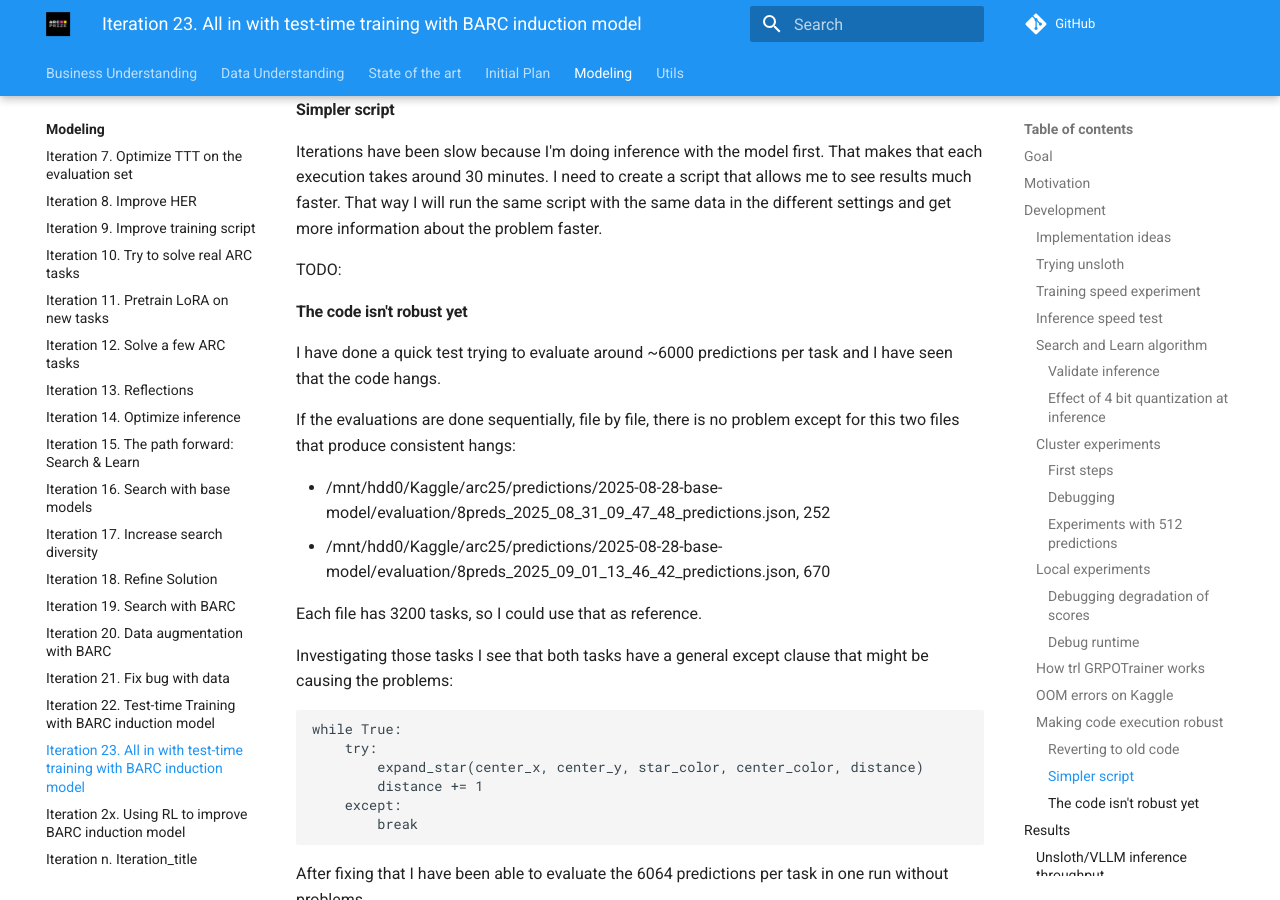
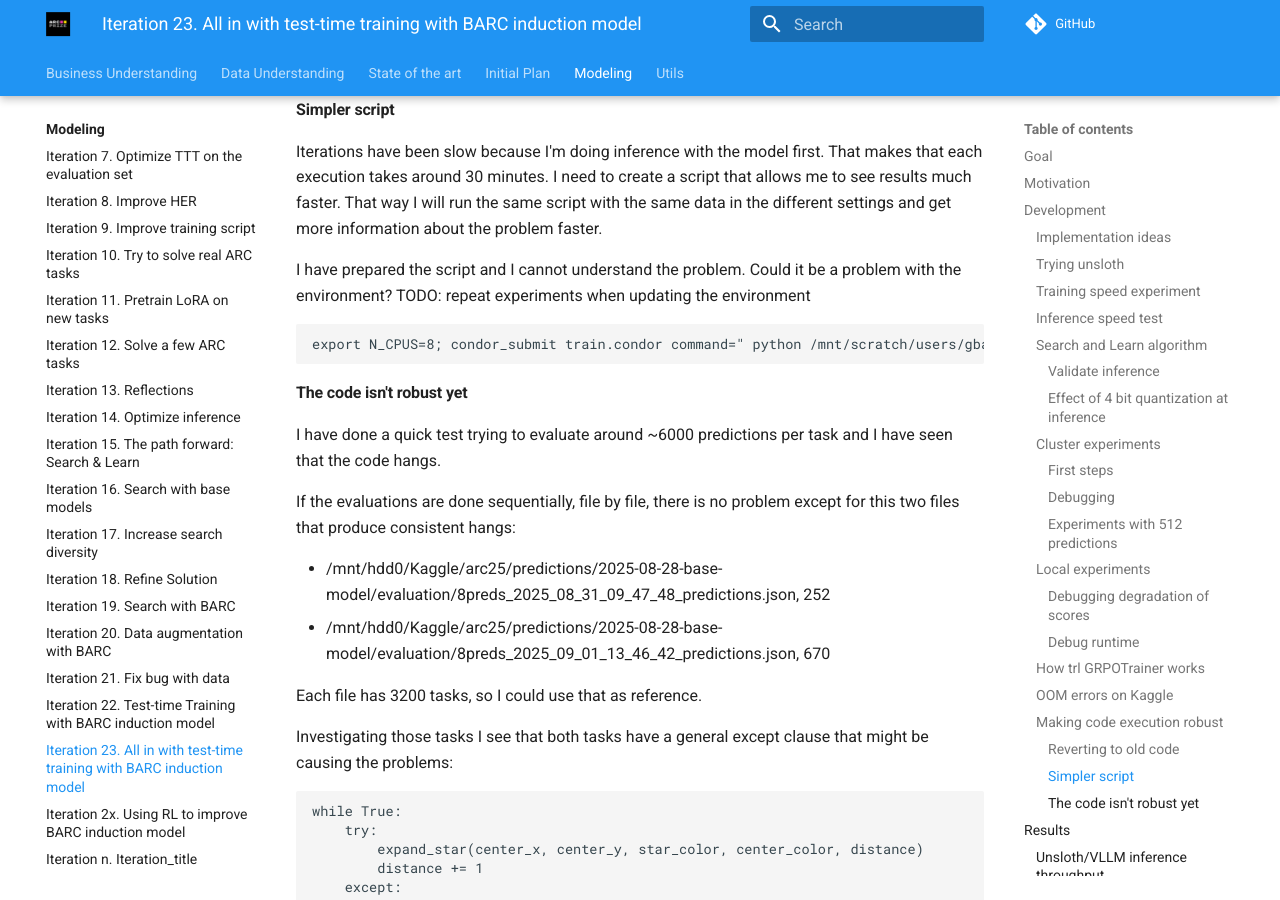
Before and after one commit to ironbar/arc25, an MkDocs documentation site: the page built from docs/modeling/Iteration_23_ttt_BARC_v2.md, in a window 1280 px wide and 900 px high, scrolled down 8545 px. Built offline with MkDocs 1.6.1 and Material for MkDocs 9.7.7, drawn with Linux system fonts in a browser that asks for light colours; comment, search, counter and statistics services are not loaded.

Commit message:
cannot find a solution for slow execution on cluster

````diff
--- a/docs/modeling/Iteration_23_ttt_BARC_v2.md
+++ b/docs/modeling/Iteration_23_ttt_BARC_v2.md
@@ -393,7 +393,12 @@ execution takes around 30 minutes. I need to create a script that allows me to s
 That way I will run the same script with the same data in the different settings and get more information
 about the problem faster.
 
-TODO:
+I have prepared the script and I cannot understand the problem. Could it be a problem with the environment?
+TODO: repeat experiments when updating the environment
+
+```bash
+export N_CPUS=8; condor_submit train.condor command=" python /mnt/scratch/users/gbarbadillo/arc25/arc25/scripts/debug_parallel_execution.py \ --dataset-path /mnt/scratch/users/gbarbadillo/arc25/data/arc-prize-2024/arc-agi_evaluation_challenges.json \ --prediction-path /mnt/scratch/users/gbarbadillo/arc25/predictions/2025-08-28-base-model/evaluation/8preds_2025_09_02_05_36_40_predictions.json" -append request_cpus=${N_CPUS} -append request_gpus=0
+```
 
 #### The code isn't robust yet
 
````
